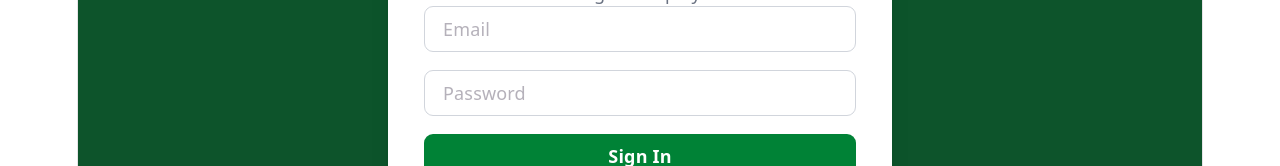
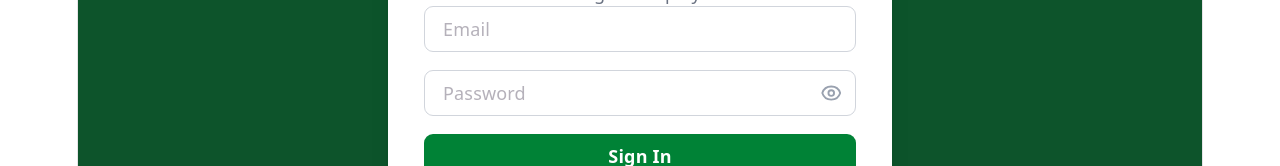
Before and after one commit to stenhenric/BELLAMIE-POKER, a React (Vite) app in the folder client/: page /login in a window 1280 px wide. Shown: the part 375-541 px from the top of the page. Built offline with nearby package versions, Linux system fonts and the light colour scheme; no server answers.

Commit message:
Add password visibility toggle to login page

```diff
--- a/client/src/pages/Login.jsx
+++ b/client/src/pages/Login.jsx
@@ -8,6 +8,7 @@
   const [form, setForm] = useState({ email: '', password: '' });
   const [error, setError] = useState('');
   const [loading, setLoading] = useState(false);
+  const [showPassword, setShowPassword] = useState(false);
 
   const handleSubmit = async (e) => {
     e.preventDefault();
@@ -40,14 +41,32 @@
             className="w-full border border-gray-300 rounded-lg px-4 py-2 focus:outline-none focus:ring-2 focus:ring-green-500"
             required
           />
+          <div className="relative">
             <input
-            type="password"
+              type={showPassword ? 'text' : 'password'}
               placeholder="Password"
               value={form.password}
               onChange={e => setForm({ ...form, password: e.target.value })}
-            className="w-full border border-gray-300 rounded-lg px-4 py-2 focus:outline-none focus:ring-2 focus:ring-green-500"
+              className="w-full border border-gray-300 rounded-lg px-4 py-2 pr-10 focus:outline-none focus:ring-2 focus:ring-green-500"
               required
             />
+            <button
+              type="button"
+              onClick={() => setShowPassword(prev => !prev)}
+              className="absolute right-3 top-1/2 -translate-y-1/2 text-gray-400 hover:text-gray-600"
+            >
+              {showPassword ? (
+                <svg xmlns="http://www.w3.org/2000/svg" className="h-5 w-5" fill="none" viewBox="0 0 24 24" stroke="currentColor">
+                  <path strokeLinecap="round" strokeLinejoin="round" strokeWidth={2} d="M13.875 18.825A10.05 10.05 0 0112 19c-4.478 0-8.268-2.943-9.543-7a9.97 9.97 0 011.563-3.029m5.858.908a3 3 0 114.243 4.243M9.878 9.878l4.242 4.242M9.88 9.88l-3.29-3.29m7.532 7.532l3.29 3.29M3 3l3.59 3.59m0 0A9.953 9.953 0 0112 5c4.478 0 8.268 2.943 9.543 7a10.025 10.025 0 01-4.132 5.411m0 0L21 21" />
+                </svg>
+              ) : (
+                <svg xmlns="http://www.w3.org/2000/svg" className="h-5 w-5" fill="none" viewBox="0 0 24 24" stroke="currentColor">
+                  <path strokeLinecap="round" strokeLinejoin="round" strokeWidth={2} d="M15 12a3 3 0 11-6 0 3 3 0 016 0z" />
+                  <path strokeLinecap="round" strokeLinejoin="round" strokeWidth={2} d="M2.458 12C3.732 7.943 7.523 5 12 5c4.478 0 8.268 2.943 9.542 7-1.274 4.057-5.064 7-9.542 7-4.477 0-8.268-2.943-9.542-7z" />
+                </svg>
+              )}
+            </button>
+          </div>
           <button
             type="submit"
             disabled={loading}
```
Lines whose indentation alone changed are shown as unchanged.
